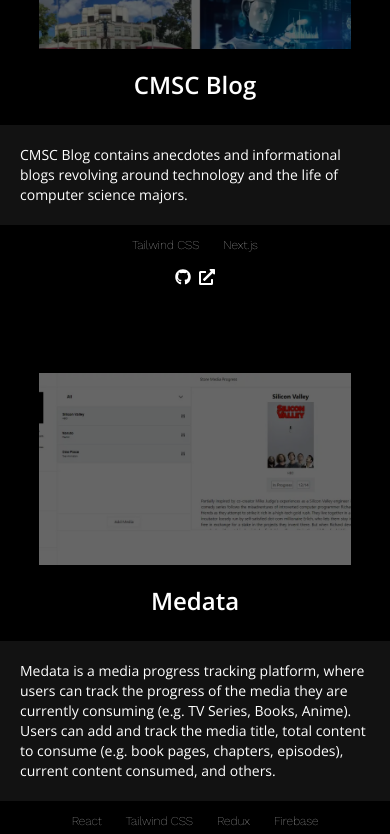
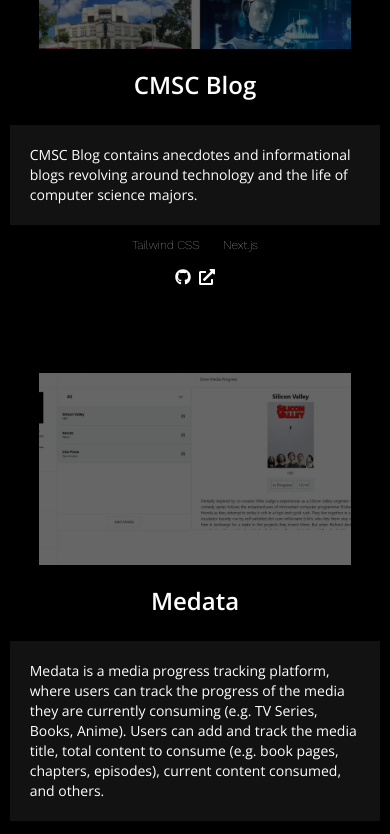
Before and after one commit to maxellmilay/personal-website-v2, a Next.js app: page / in a window 390 px wide. Shown: the part 1580-2414 px from the top of the page. Built offline with nearby package versions, Linux system fonts and the light colour scheme.

Commit message:
[Adjustment][Maxell] adjusted feature description spacing

```diff
--- a/src/components/Featured.tsx
+++ b/src/components/Featured.tsx
@@ -27,7 +27,7 @@
                 {data.name}
               </p>
               <p
-                className={`bg-[#121212] mx-[10%] md:mx-0 md:w-[30rem] font-thin text-sm p-5 ${open.className} mx-auto lg:mx-0`}
+                className={`bg-[#121212] w-[95%] md:mx-0 md:w-[30rem] font-thin text-sm p-5 ${open.className} mx-auto lg:mx-0`}
               >
                 {data.description}
               </p>
```
